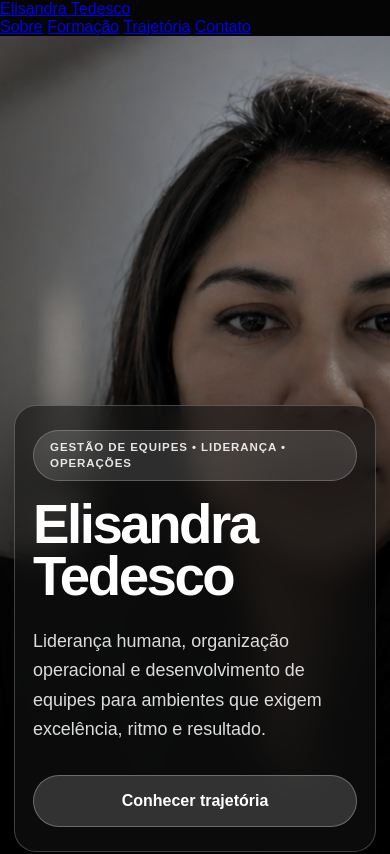
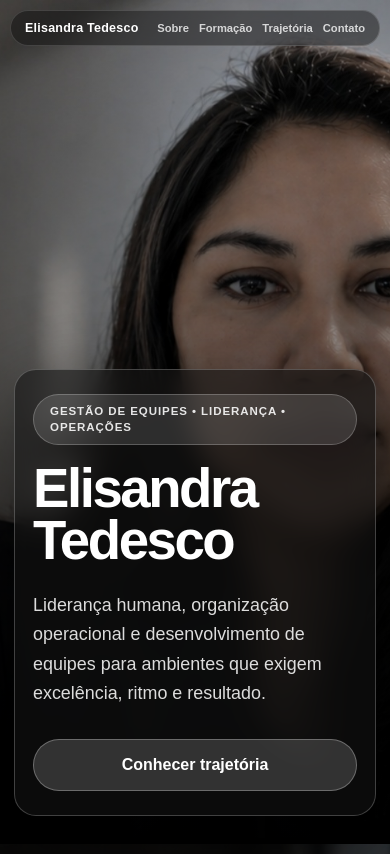
Before and after one commit to maximilianoTedesco/site-elisandra-tedesco, a plain HTML site: page index.html in a window 390 px wide. Shown: the top 854 px of the page. Drawn offline with Linux system fonts and the light colour scheme.

Commit message:
Update style.css

```diff
--- a/style.css
+++ b/style.css
@@ -11,6 +11,51 @@ html {
 body {
   font-family: Arial, Helvetica, sans-serif;
   background: #050505;
+  color: #fff;
+}
+
+.top-menu {
+  position: fixed;
+  top: 18px;
+  left: 50%;
+  z-index: 20;
+  width: calc(100% - 32px);
+  max-width: 1120px;
+  transform: translateX(-50%);
+  padding: 12px 18px;
+  display: flex;
+  align-items: center;
+  justify-content: space-between;
+  border-radius: 999px;
+  background: rgba(10, 10, 10, 0.42);
+  border: 1px solid rgba(255, 255, 255, 0.14);
+  backdrop-filter: blur(18px);
+  -webkit-backdrop-filter: blur(18px);
+}
+
+.brand {
+  color: #fff;
+  text-decoration: none;
+  font-size: 0.9rem;
+  font-weight: 800;
+  letter-spacing: 0.02em;
+}
+
+.top-menu nav {
+  display: flex;
+  align-items: center;
+  gap: 18px;
+}
+
+.top-menu nav a {
+  color: rgba(255, 255, 255, 0.78);
+  text-decoration: none;
+  font-size: 0.82rem;
+  font-weight: 700;
+  transition: color 0.3s ease;
+}
+
+.top-menu nav a:hover {
   color: #fff;
 }
 
@@ -323,4 +368,22 @@ p {
   .btn {
     width: 100%;
   }
+
+  .top-menu {
+  top: 10px;
+  width: calc(100% - 20px);
+  padding: 10px 14px;
 }
+
+.brand {
+  font-size: 0.78rem;
+}
+
+.top-menu nav {
+  gap: 10px;
+}
+
+.top-menu nav a {
+  font-size: 0.7rem;
+}
+}
```
